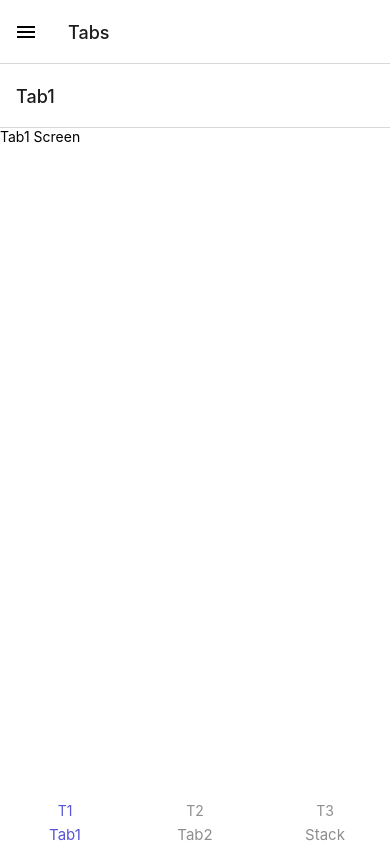
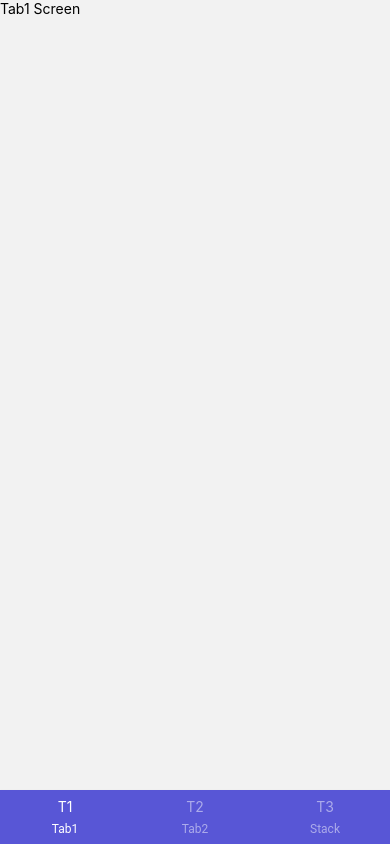
Before and after one commit to josscode95/navigationApp-ReactNative-TS, a React Native app: screen /Tabs in a window 390 px wide. Before the commit this address had no page. Built offline with nearby package versions, Linux system fonts and the light colour scheme.

Commit message:
material top navigator

```diff
--- a/App.tsx
+++ b/App.tsx
@@ -4,11 +4,12 @@ import { NavigationContainer } from '@react-navigation/native';
 // import { MenuLateral } from './src/navigator/MenuLateral';
 // import { Tabs } from './src/navigator/Tabs';
 import { MenuLateral } from './src/navigator/MenuLateral';
+import { Tabs } from './src/navigator/Tabs';
 
 const App = () => {
   return (
     <NavigationContainer>
-      <MenuLateral />
+      <Tabs />
     </NavigationContainer>
   )
 }
--- a/package.json
+++ b/package.json
@@ -14,15 +14,18 @@
     "@react-navigation/bottom-tabs": "^6.3.1",
     "@react-navigation/drawer": "^6.4.1",
     "@react-navigation/material-bottom-tabs": "^6.2.1",
+    "@react-navigation/material-top-tabs": "^6.2.1",
     "@react-navigation/native": "^6.0.10",
     "@react-navigation/stack": "^6.2.1",
     "react": "17.0.2",
     "react-native": "0.68.0",
     "react-native-gesture-handler": "^2.4.0",
+    "react-native-pager-view": "^5.4.15",
     "react-native-paper": "^4.12.0",
     "react-native-reanimated": "^2.7.0",
     "react-native-safe-area-context": "^4.2.4",
     "react-native-screens": "^3.13.1",
+    "react-native-tab-view": "^3.1.1",
     "react-native-vector-icons": "^9.1.0"
   },
   "devDependencies": {
--- a/src/navigator/Tabs.tsx
+++ b/src/navigator/Tabs.tsx
@@ -1,18 +1,60 @@
 import React from 'react';
 import { createBottomTabNavigator } from '@react-navigation/bottom-tabs';
+import { createMaterialBottomTabNavigator } from '@react-navigation/material-bottom-tabs';
 import { Tab1Screen } from '../screens/Tab1Screen';
 import { Tab2Screen } from '../screens/Tab2Screen';
 // import { Tab3Screen } from '../screens/Tab3Screen';
 import { StackNavigator } from './StackNavigator';
 import { colors } from '../theme/appTheme';
-import { Text } from 'react-native';
+import { Platform, Text } from 'react-native';
 import { useRoute } from '@react-navigation/native';
-
-const Tab = createBottomTabNavigator();
+import { TopTabNavigator } from './TopTab';
 
 export const Tabs = () => {
+  return Platform.OS === 'ios'
+    ? <TabsIOS />
+    : <TabsAndroid />
+}
+
+const ButtonTabAndroid = createMaterialBottomTabNavigator();
+
+const TabsAndroid = () => {
   return (
-    <Tab.Navigator
+    <ButtonTabAndroid.Navigator
+      sceneAnimationEnabled
+      barStyle={{
+        backgroundColor: colors.primary
+      }}
+      screenOptions={({route}) => ({
+        tabBarIcon: ({color, focused}) => {
+          let iconName:string = '';
+          switch (route.name) {
+            case 'Tab1Screen':
+              iconName = 'T1';
+              break;
+            case 'Tab2Screen':
+              iconName = 'T2';
+              break;
+            case 'Tab3Screen':
+              iconName = 'T3';
+              break;
+          }
+          return <Text style={{color}}>{iconName}</Text>
+        }
+      })}
+    >
+      <ButtonTabAndroid.Screen name="Tab1Screen" options={{title: 'Tab1'}} component={Tab1Screen} />
+      <ButtonTabAndroid.Screen name="Tab2Screen" options={{title: 'Tab2'}} component={TopTabNavigator} />
+      <ButtonTabAndroid.Screen name="Tab3Screen" options={{title: 'Stack'}} component={StackNavigator} />
+    </ButtonTabAndroid.Navigator>
+  );
+}
+
+const ButtonTabIOS = createBottomTabNavigator();
+
+const TabsIOS = () => {
+  return (
+    <ButtonTabIOS.Navigator
       sceneContainerStyle={{
         backgroundColor: 'white'
       }}
@@ -46,9 +88,9 @@ export const Tabs = () => {
       }}
     >
       {/* <Tab.Screen name="Tab1Screen" options={{title: 'Tab1', tabBarIcon:(props)=><Text style={{color:props.color}}>T1</Text> }} component={Tab1Screen} /> */}
-      <Tab.Screen name="Tab1Screen" options={{title: 'Tab1'}} component={Tab1Screen} />
-      <Tab.Screen name="Tab2Screen" options={{title: 'Tab2'}} component={Tab2Screen} />
-      <Tab.Screen name="Tab3Screen" options={{title: 'Stack'}} component={StackNavigator} />
-    </Tab.Navigator>
+      <ButtonTabIOS.Screen name="Tab1Screen" options={{title: 'Tab1'}} component={Tab1Screen} />
+      <ButtonTabIOS.Screen name="Tab2Screen" options={{title: 'Tab2'}} component={TopTabNavigator} />
+      <ButtonTabIOS.Screen name="Tab3Screen" options={{title: 'Stack'}} component={StackNavigator} />
+    </ButtonTabIOS.Navigator>
   );
 }
--- /dev/null
+++ b/src/navigator/TopTab.tsx
@@ -0,0 +1,54 @@
+import React from 'react';
+import { createMaterialTopTabNavigator } from '@react-navigation/material-top-tabs';
+import { ChatScreen } from '../screens/ChatScreen';
+import { AlbumsScreen } from '../screens/AlbumsScreen';
+import { ContactsScreen } from '../screens/ContactsScreen';
+import { useSafeAreaInsets } from 'react-native-safe-area-context';
+import { colors } from '../theme/appTheme';
+import { Text } from 'react-native';
+
+const Tab = createMaterialTopTabNavigator();
+
+export const TopTabNavigator = () => {
+
+  const { top } = useSafeAreaInsets()
+
+  return (
+    <Tab.Navigator
+      style={{paddingTop: top}}
+      sceneContainerStyle={{
+        backgroundColor: 'white'
+      }}
+      screenOptions={({route}) => ({
+        tabBarPressColor: colors.primary,
+        tabBarShowIcon: true,
+        tabBarIndicatorStyle: {
+          backgroundColor: colors.primary
+        },
+        tabBarStyle:{
+          elevation: 0,
+          borderBottomWidth: 0
+        },
+        tabBarIcon: ({color, focused}) => {
+          let iconName:string = '';
+          switch (route.name) {
+            case 'ChatScreen':
+              iconName = 'Ch';
+              break;
+            case 'AlbumsScreen':
+              iconName = 'Al';
+              break;
+            case 'ContactsScreen':
+              iconName = 'Co';
+              break;
+          }
+          return <Text style={{color}}>{iconName}</Text>
+        }
+      })}
+    >
+      <Tab.Screen name="ChatScreen" component={ChatScreen} />
+      <Tab.Screen name="AlbumsScreen" component={AlbumsScreen} />
+      <Tab.Screen name="ContactsScreen" component={ContactsScreen} />
+    </Tab.Navigator>
+  );
+}
--- /dev/null
+++ b/src/screens/AlbumsScreen.tsx
@@ -0,0 +1,10 @@
+import React from 'react'
+import { Text, View } from 'react-native'
+
+export const AlbumsScreen = () => {
+  return (
+    <View>
+      <Text>Albums Screen</Text>
+    </View>
+  )
+}
--- /dev/null
+++ b/src/screens/ChatScreen.tsx
@@ -0,0 +1,10 @@
+import React from 'react'
+import { View, Text } from 'react-native'
+
+export const ChatScreen = () => {
+  return (
+    <View>
+      <Text>Chat Screen</Text>
+    </View>
+  )
+}
--- /dev/null
+++ b/src/screens/ContactsScreen.tsx
@@ -0,0 +1,10 @@
+import React from 'react'
+import { Text, View } from 'react-native'
+
+export const ContactsScreen = () => {
+  return (
+    <View>
+      <Text>Contacts Screen</Text>
+    </View>
+  )
+}
```
Also changed, not shown: 1 other file (tests, documents, lock files or other folders).
